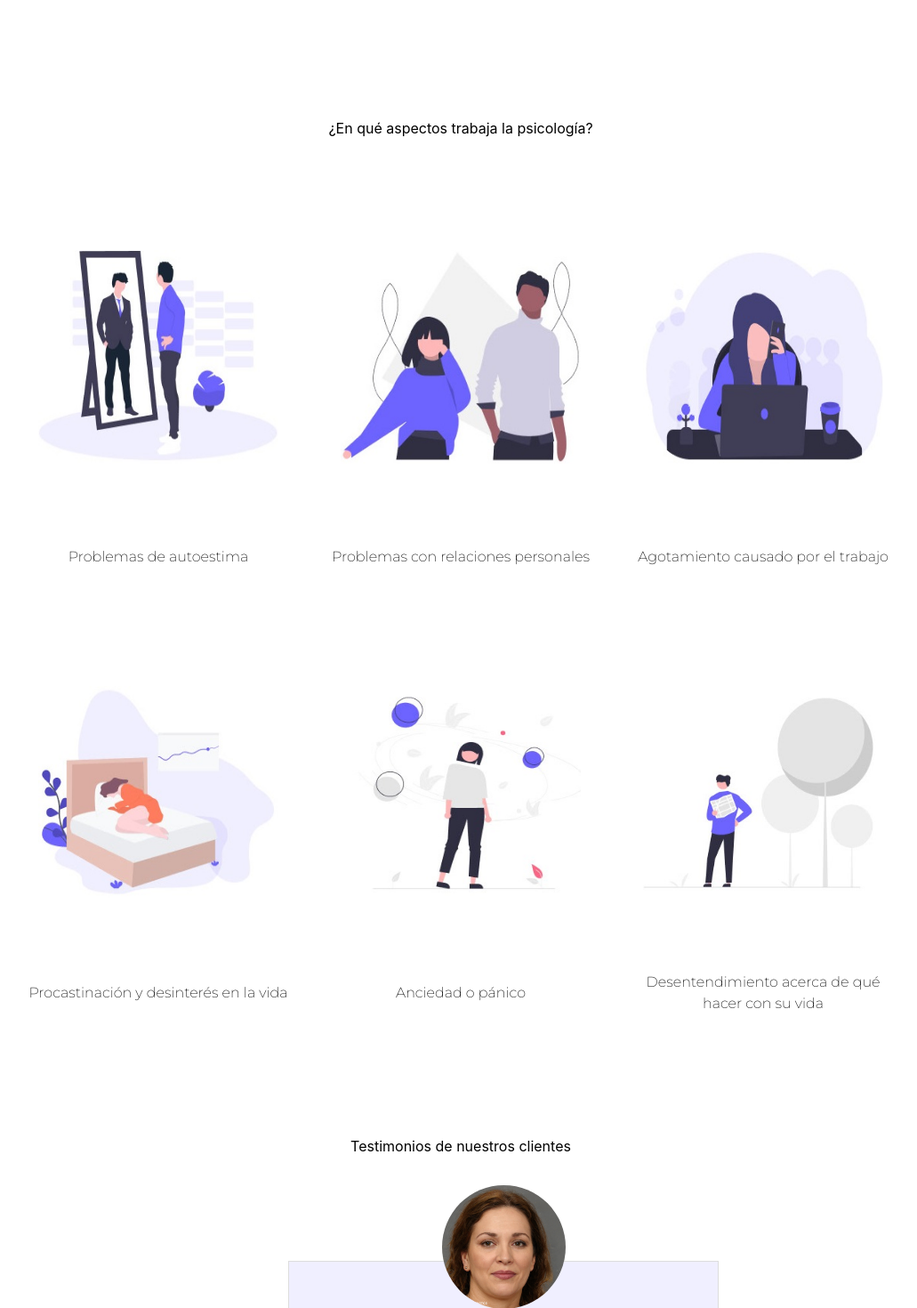
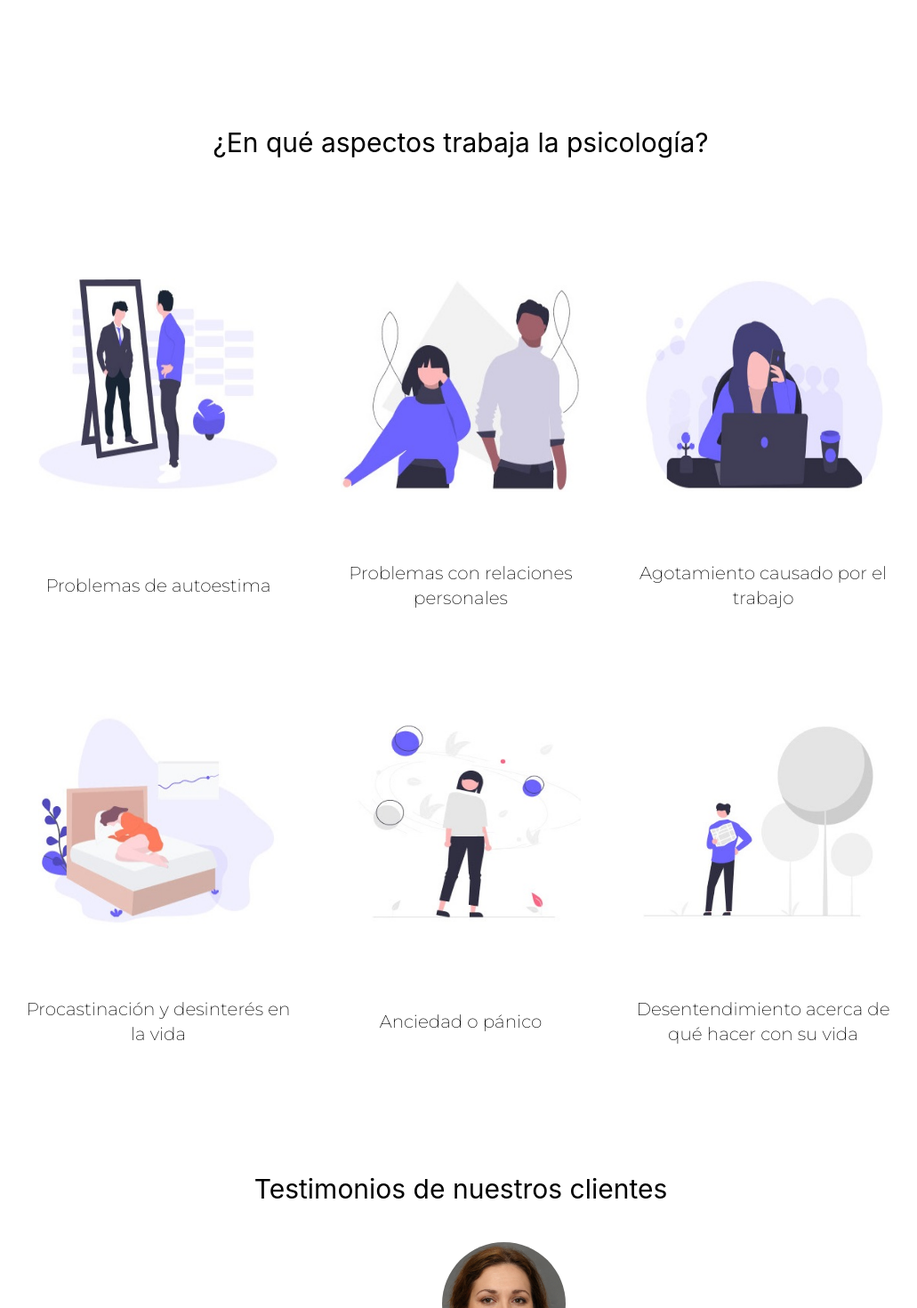
Before and after one commit to tomasld13/PF-psicoApp, a React (Create React App) app in the folder client/: page / in a window 1280 px wide. Shown: the part 780-2250 px from the top of the page at 89% size, without its empty margins (122-1153 px from the left). Built offline with nearby package versions, Linux system fonts and the light colour scheme; no server answers.

Commit message:
estilos de css retoques

```diff
--- a/client/src/Components/Cards/Cards.jsx
+++ b/client/src/Components/Cards/Cards.jsx
@@ -64,21 +64,21 @@ export default function Cards() {
   return (
     <section className={styles.section_cards}>
       <div className={styles.btn_container}>
-        <div>
-          <input type="text" placeholder="Psicologo..." onChange={e => handlerChange(e)} value={inputFind}/>
-          <button onClick={() => {
+        <div className="flex flex-col content-center items-center">
+          <input className='border border-gray-300 my-2.5 px-3 py-1 rounded-lg shadow-sm focus:outline-none focus:border-primary' type="text" placeholder="Psicologo..." onChange={e => handlerChange(e)} value={inputFind}/>
+          <button className='bg-primary text-white border border-primary font-bold py-2 px-4 rounded hover:bg-white hover:text-primary my-2.5 h-9' onClick={() => {
             const find = psychologists.find(psycho => inputFind === psycho.name);
             console.log(find);
           }}>Buscar</button>
         </div>
-        <select name="especialidad" id="especialidad" onChange={handlerClick}>
+        <select className='border border-gray-300 my-2.5 px-3 py-1 rounded-lg shadow-sm focus:outline-none focus:border-primary' name="especialidad" id="especialidad" onChange={handlerClick}>
             <option selected value="0"> Orden... </option>
             <option value="asc">asc</option>
             <option value="desc">desc</option>
         </select>
         {/* <button onClick={handlerClick}>Ordenar</button> */}
         <div>
-          <select name="especialidad" id="especialidad" onChange={onChangeFilter}>
+          <select className='border border-gray-300 my-2.5 px-3 py-1 rounded-lg shadow-sm focus:outline-none focus:border-primary' name="especialidad" id="especialidad" onChange={onChangeFilter}>
             <option selected value="0"> Elige una especialidad </option>
             <option value="Clinica">Psicologia Clinica</option>
             <option value="Educacional">Psicologia Educacional</option>
@@ -89,7 +89,7 @@ export default function Cards() {
         </div>
       </div>
       <div>
-        <h3>With what psycologists can help you?</h3>
+        <h3 className="text-3xl py-2.5">Cuales Psicologos pueden ayudarte?</h3>
         <div className={styles.cards_container}>
           {
             spatiality.length !== 0 ? [...spatiality].splice(
@@ -114,8 +114,8 @@ export default function Cards() {
           }
         </div>
         <div>
-          <button onClick={prevHandler}>Prev</button>
-          <button onClick={nextHandler}>Next</button>
+          <button className='bg-primary text-white border border-primary font-bold py-2 px-4 rounded hover:bg-white hover:text-primary my-2.5 mx-2.5 h-10' onClick={prevHandler}>Prev</button>
+          <button className='bg-primary text-white border border-primary font-bold py-2 px-4 rounded hover:bg-white hover:text-primary my-2.5 mx-2.5 h-10' onClick={nextHandler}>Next</button>
         </div>
       </div>
     </section>
--- a/client/src/Components/Features/FeaturesBox.jsx
+++ b/client/src/Components/Features/FeaturesBox.jsx
@@ -7,7 +7,7 @@ function FeaturesBox(props) {
         <img src={props.image} alt="" />
       </div>
       <div className="s-b-text">
-        <h4> {props.title} </h4>
+        <h4 className="text-xl py-2.5"> {props.title} </h4>
       </div>
     </div>
   )
--- a/client/src/Components/Home/Home.jsx
+++ b/client/src/Components/Home/Home.jsx
@@ -7,9 +7,9 @@ export function Home() {
   return (
     <div>
       <Landing />
-      <h2>¿En qué aspectos trabaja la psicología?</h2>
+      <h2 className="text-3xl py-2.5">¿En qué aspectos trabaja la psicología?</h2>
       <Features />
-      <h2>Testimonios de nuestros clientes</h2>
+      <h2 className="text-3xl py-2.5">Testimonios de nuestros clientes</h2>
       <Testimonials />
     </div>
   );
```
